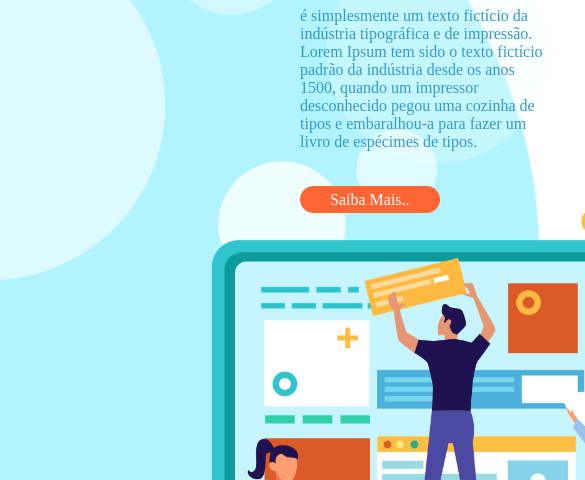
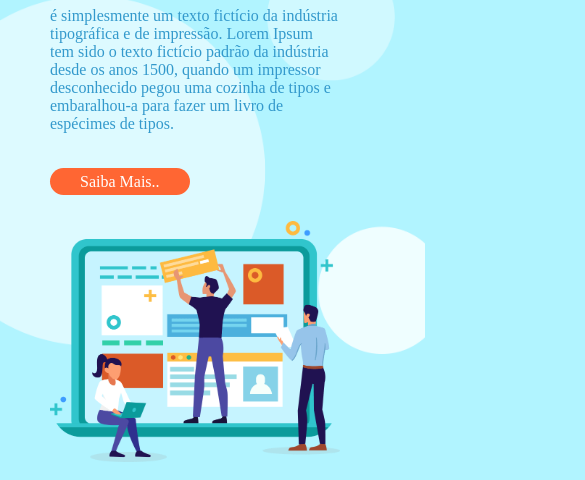
Before and after one commit to Evanei-Freitas/Desenvolvimento-FrontEnd, a plain HTML site: page index.html in a window 390 px wide. Shown: the part 374-854 px from the top of the page, 585 px wide, since content can reach past the window. Drawn offline with Linux system fonts and the light colour scheme.

Commit message:
Ajustando elemento css responsivo

```diff
--- a/assets/css/responsive-backgraund.css
+++ b/assets/css/responsive-backgraund.css
@@ -0,0 +1,60 @@
+@media (max-width:1900px){
+    body{
+        background-size: 970px;
+    }
+}
+
+@media (max-width:1850px){
+    body{
+        background-size: 900px;
+    }
+}
+
+@media(max-width:1550px){
+    body{
+        background-size: 750px;
+    }
+}
+
+@media(max-width:1440px){
+    body{
+        background-size: 700px;
+    }
+}
+
+@media(max-width:1400px){
+    body{
+        background-size: 650px;
+    }
+}
+
+@media(max-width:1300px){
+    body{
+        background-position-x:-100px;
+    }
+}
+
+
+@media(max-width:1024px){
+    body{
+        background-position-x:-100px;
+    }
+}
+
+@media(max-width:995px){
+    body{
+        background-position-x:-100px;
+    }
+}
+
+@media(max-width:968px){
+    body{
+        background-position-x:-100px;
+    }
+}
+
+@media(max-width:947px){
+    body{
+        background-position-x:-100px;
+    }
+}
--- a/assets/css/responsive-elements.css
+++ b/assets/css/responsive-elements.css
@@ -1,53 +1,66 @@
-
-@media(max-width:1668px){
+@media(max-width:1150px){
     .container{
         width: 950px;
     }
 }
 
-
-@media(max-width:1664px){
+@media(max-width:1024px){
     .container{
-        width: 768px;
+        width: 890px;
+    }
+    .sobre-web-designer figcaption img{
+        width: 600px;
     }
 }
 
 
-@media(max-width:1556px){
+@media(max-width:915px){
+    body{
+        background-position: left top;
+        background-color:#B1F4FF ;
+    }
     .container{
-        width: 768px;
+        width: 690px;
+    }
+
+    .row{
+        flex-direction: column;
+
+    }
+
+    header nav{
+        margin: 30px 0px;
+    }
+
+    .sobre-web-designer article{
+        width: 100%;
+    }
+
+    .sobre-web-designer figcaption img{
+        width: 100%;
+        margin: 30px 0px 0px 0px;
+    }
+
+    footer .row{
+        flex-direction: row;
+        justify-content: center;
     }
 }
 
-
-@media(max-width:1528px){
+@media(max-width:710px){
     .container{
-        width: 860px;
+        width:500px;
     }
 }
 
-
-@media(max-width:1024px){
+@media(max-width:538px){
     .container{
-        width: 850px;
-    }
-
-    .sobre-web-designer figcaption img{
-        width: 500px;
-
+        width:400px;
     }
 }
 
-@media(max-width:915px){
+@media(max-width:439px){
     .container{
-        width: 850px;
+        width:290px;
     }
-
-   .row{
-       flex-direction: column;
-   }
-
-   header nav{
-       margin: 30px 0;
-   }
 }
--- a/assets/css/responsive.css
+++ /dev/null
@@ -1,60 +0,0 @@
-@media (max-width:1900px){
-    body{
-        background-size: 970px;
-    }
-}
-
-@media (max-width:1850px){
-    body{
-        background-size: 900px;
-    }
-}
-
-@media(max-width:1550px){
-    body{
-        background-size: 750px;
-    }
-}
-
-@media(max-width:1440px){
-    body{
-        background-size: 700px;
-    }
-}
-
-@media(max-width:1400px){
-    body{
-        background-size: 650px;
-    }
-}
-
-@media(max-width:1300px){
-    body{
-        background-position-x:-100px !important;
-    }
-}
-
-
-@media(max-width:1024px){
-    body{
-        background-position-x:-100px !important;
-    }
-}
-
-@media(max-width:995px){
-    body{
-        background-position-x:-100px !important;
-    }
-}
-
-@media(max-width:968px){
-    body{
-        background-position-x:-100px !important;
-    }
-}
-
-@media(max-width:947px){
-    body{
-        background-position-x:-100px !important;
-    }
-}
--- a/assets/css/style.css
+++ b/assets/css/style.css
@@ -7,6 +7,5 @@
 @import './butons.css';
 @import './main.css';
 @import './footer.css';
-@import './responsive.css';
 @import './responsive-backgraund.css';
 @import './responsive-elements.css';
```
